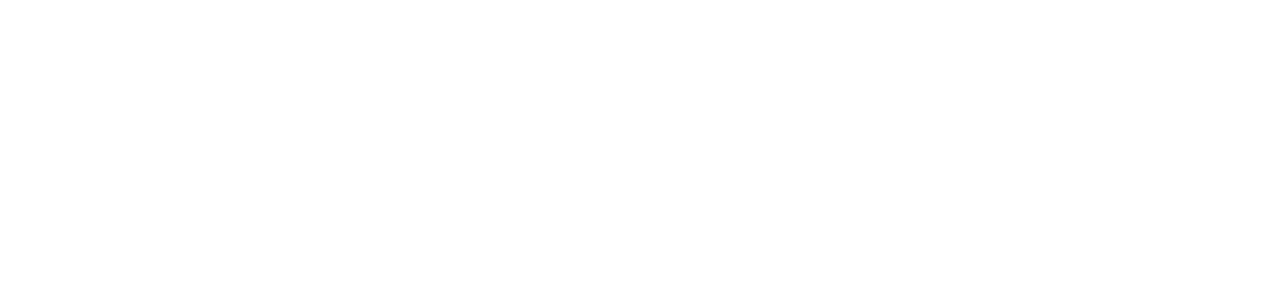
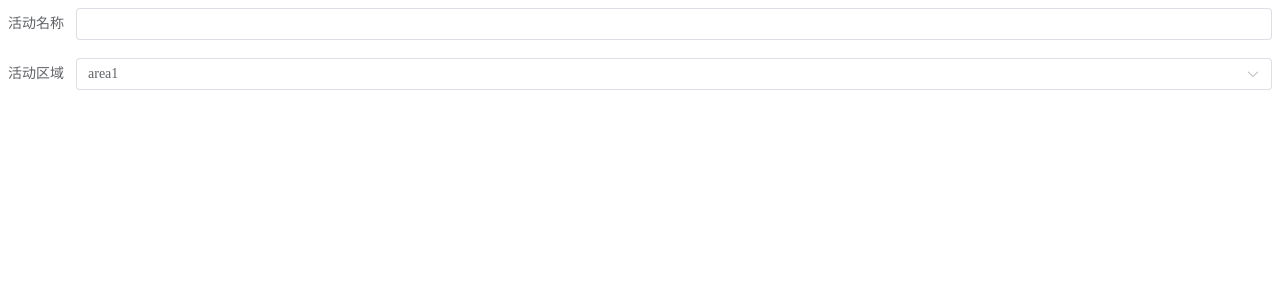
Before and after one commit to xiaojingming/form-builder, a Vue app: page /#/form in a window 1280 px wide. Shown: the top 300 px of the page. Built offline with nearby package versions, Linux system fonts and the light colour scheme.

Commit message:
form init

```diff
--- /dev/null
+++ b/auto-imports.d.ts
@@ -0,0 +1,5 @@
+// Generated by 'unplugin-auto-import'
+export {}
+declare global {
+
+}
--- a/package.json
+++ b/package.json
@@ -24,6 +24,8 @@
     "eslint-plugin-import": "^2.26.0",
     "eslint-plugin-vue": "^9.6.0",
     "typescript": "^4.8.4",
+    "unplugin-auto-import": "^0.11.2",
+    "unplugin-vue-components": "^0.22.8",
     "vue-tsc": "^0.40.4"
   }
 }
--- a/src/main.ts
+++ b/src/main.ts
@@ -2,5 +2,6 @@ import { createApp } from 'vue';
 import './style.css';
 import App from './App.vue';
 import router from './router/routes';
+import 'element-plus/dist/index.css';
 
 createApp(App).use(router).mount('#app');
--- /dev/null
+++ b/src/pages/Form/Components/FormPageTemplate.vue
@@ -0,0 +1,25 @@
+<!-- eslint-disable no-param-reassign -->
+<!-- eslint-disable vue/no-mutating-props -->
+<script lang="ts">
+import { defineComponent, h } from 'vue';
+import { ElFormItem } from 'element-plus';
+
+export default defineComponent({
+  props: {
+    config: {
+      type: Object,
+      default: () => {},
+    },
+  },
+  setup(props) {
+    // const form = reactive({});
+    return () => h(ElFormItem, {
+      label: props.config.label,
+    }, () => h(props.config.type, {
+      modelValue: props.config.value,
+      // onChange(v: string) {
+      // },
+    }));
+  },
+});
+</script>
--- /dev/null
+++ b/src/pages/Form/Components/template.ts
@@ -0,0 +1,28 @@
+import { ElInput, ElSelect } from 'element-plus';
+
+const config = [
+  {
+    type: ElInput,
+    label: '活动名称',
+    formKey: 'active',
+    value: '',
+  },
+  {
+    type: ElSelect,
+    label: '活动区域',
+    formKey: 'area',
+    value: 'area1',
+    optionData: [
+      {
+        label: '区域1',
+        value: 'area1',
+      },
+      {
+        label: '区域2',
+        value: 'area2',
+      },
+    ],
+  },
+];
+
+export default config;
--- a/src/pages/Form/FormPage.vue
+++ b/src/pages/Form/FormPage.vue
@@ -1,10 +1,17 @@
 <script setup lang='ts'>
-import { ref } from 'vue';
+import FormPageTemplate from './Components/FormPageTemplate.vue';
+import config from './Components/template';
 
 </script>
 
 <template>
-
+  <el-form>
+    <FormPageTemplate
+      v-for="(item, index) in config"
+      :key="index"
+      :config="item"
+    />
+  </el-form>
 </template>
 
 <style lang='scss' scoped>
--- a/vite.config.ts
+++ b/vite.config.ts
@@ -1,10 +1,21 @@
 import { defineConfig } from 'vite';
 import vue from '@vitejs/plugin-vue';
 import { join } from 'path';
+import AutoImport from 'unplugin-auto-import/vite';
+import Components from 'unplugin-vue-components/vite';
+import { ElementPlusResolver } from 'unplugin-vue-components/resolvers';
 
 // https://vitejs.dev/config/
 export default defineConfig({
-  plugins: [vue()],
+  plugins: [
+    vue(),
+    AutoImport({
+      resolvers: [ElementPlusResolver()],
+    }),
+    Components({
+      resolvers: [ElementPlusResolver()],
+    }),
+  ],
   resolve: {
     alias: {
       '@': join(__dirname, 'src'),
```
Also changed, not shown: components.d.ts (added, +18 -0 lines), 1 other file (tests, documents, lock files or other folders).
